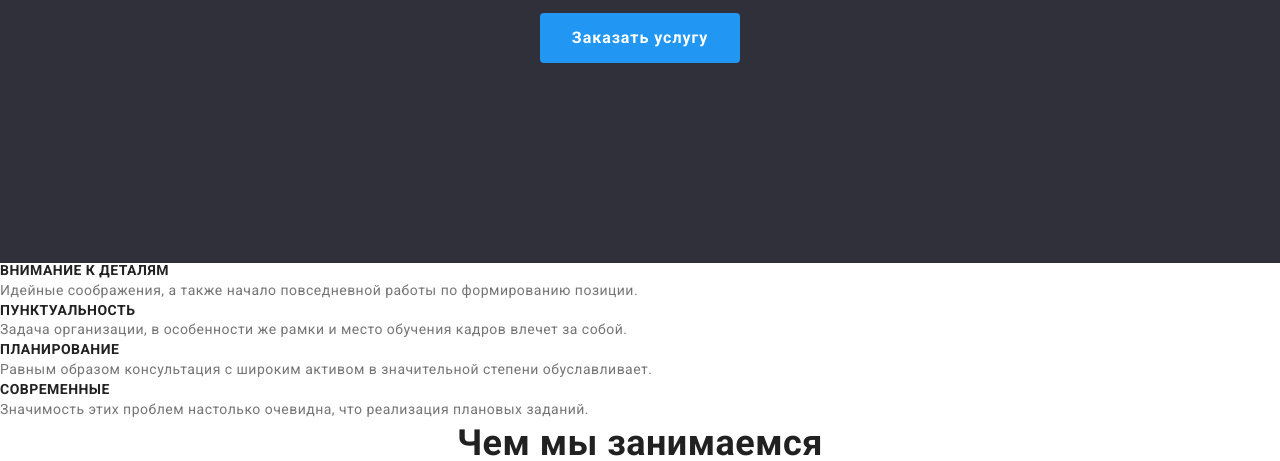
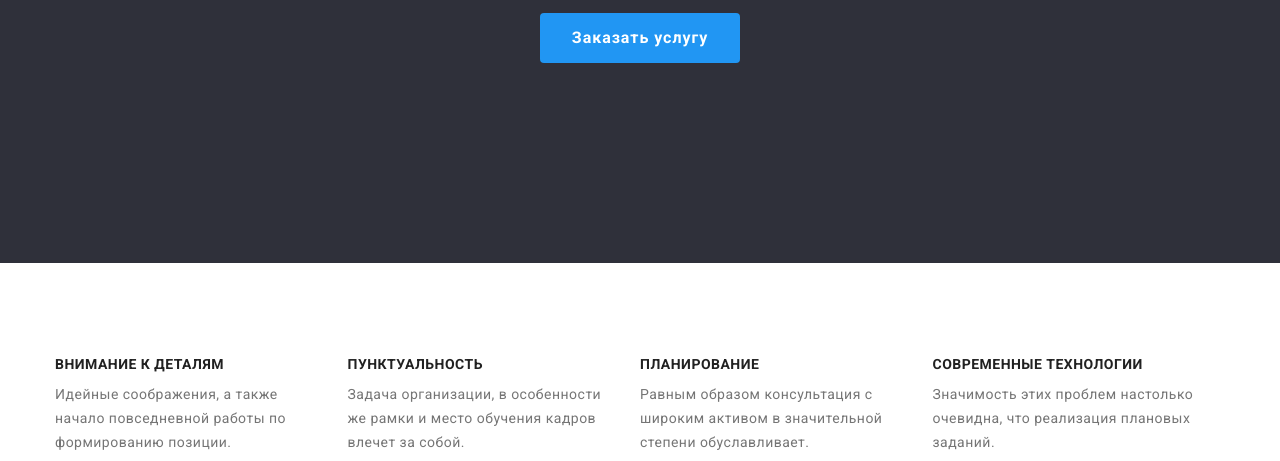
Before and after one commit to shvydkyi/goit-markup-hw-03, a plain HTML site: page index.html in a window 1280 px wide. Shown: the part 417-878 px from the top of the page. Drawn offline with nearby package versions, Linux system fonts and the light colour scheme.

Commit message:
features-done

```diff
--- a/css/styles.css
+++ b/css/styles.css
@@ -5,6 +5,7 @@
   --accent-color: #2196f3;
   --background-color: #2f303a;
   --background-secondary-color: #F5F4FA;
+  --card-set-gap: 30px;
 }
 
 
@@ -14,7 +15,6 @@ p,
 h1,
 h2,
 h3,
-li
 {
   margin: 0;
 }
@@ -158,7 +158,10 @@ color: var(--primary-white-color)
 
 /* Герой */
 .hero {
+  display: flex;
   background-color: var(--background-color);
+  height: 600px;
+  align-items: center;
 }
 
 .hero-container {
@@ -205,7 +208,19 @@ color: var(--primary-white-color)
 
 
 /* Преимущества */
+
+.features-section {
+padding-top: 94px;
+padding-bottom: 94px;
+}
+
+.features-list {
+  display: flex;
+}
+
 .features-title {
+margin-top: 0;
+margin-bottom: 10px;
 font-weight: bold;
 font-size: 14px;
 line-height: 1.14;
@@ -214,9 +229,20 @@ color: var(--primary-text-color);
 }
 
 .features-text {
+margin-top: 0;
+margin-bottom: 0;
 font-size: 14px;
 line-height: 1.71;
 color: var(--secondary-text-color);
+}
+
+.features-list > .features-list-container {
+flex-basis: calc(100% / 4 - var(--card-set-gap));
+margin-right: var(--card-set-gap);
+}
+
+.features-list-container:not(:nth-last-child) {
+  margin-right: var(--card-set-gap);
 }
 
 /* Услуги */
--- a/index.html
+++ b/index.html
@@ -46,26 +46,28 @@
         </section>
 
         <!-- Преимущества -->
-        <section>
+        <section class="features-section">
+            <div class="container">
             <h2 hidden>features</h2>
         <ul class="features-list list">
-            <li>
+            <li class="features-list-container">
                 <h3 class="features-title">Внимание к деталям</h3>
                 <p class="features-text">Идейные соображения, а также начало повседневной работы по формированию позиции.</p>
             </li>
-            <li>
+            <li class="features-list-container">
                 <h3 class="features-title">Пунктуальность</h3>
                 <p class="features-text">Задача организации, в особенности же рамки и место обучения кадров влечет за собой.</p>
             </li>
-            <li>
+            <li class="features-list-container">
                 <h3 class="features-title">Планирование</h3>
                 <p class="features-text">Равным образом консультация с широким активом в значительной степени обуславливает.</p>
             </li>
-            <li>
-                <h3 class="features-title">Современные</h3>
+            <li class="features-list-container">
+                <h3 class="features-title">Современные технологии</h3>
                 <p class="features-text">Значимость этих проблем настолько очевидна, что реализация плановых заданий.</p>
             </li>
         </ul>
+        </div>
     </section>
     <!-- Услуги -->
     <section>
```
